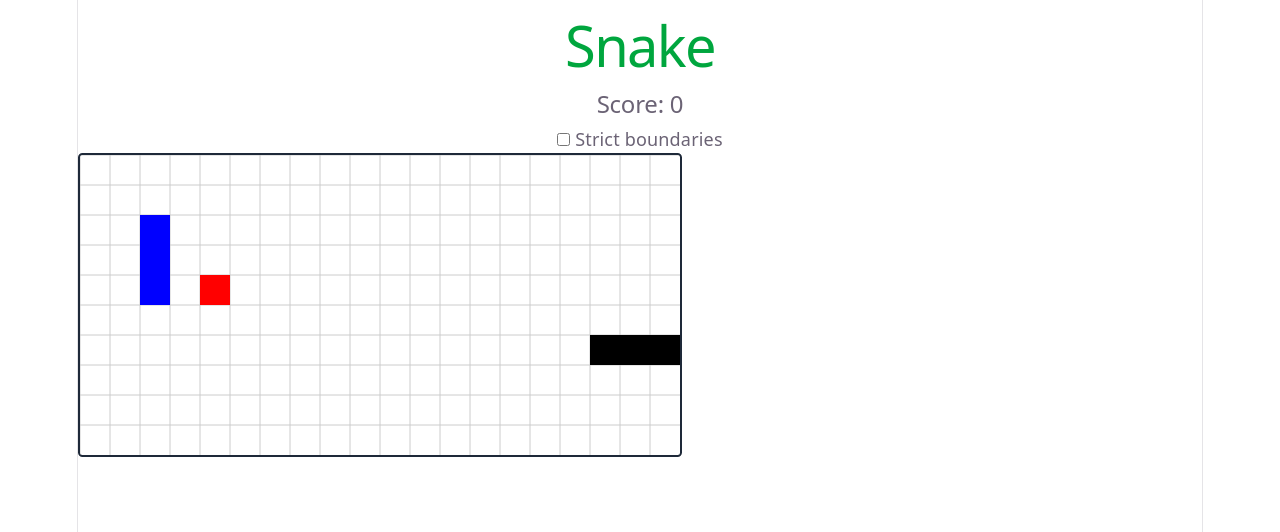
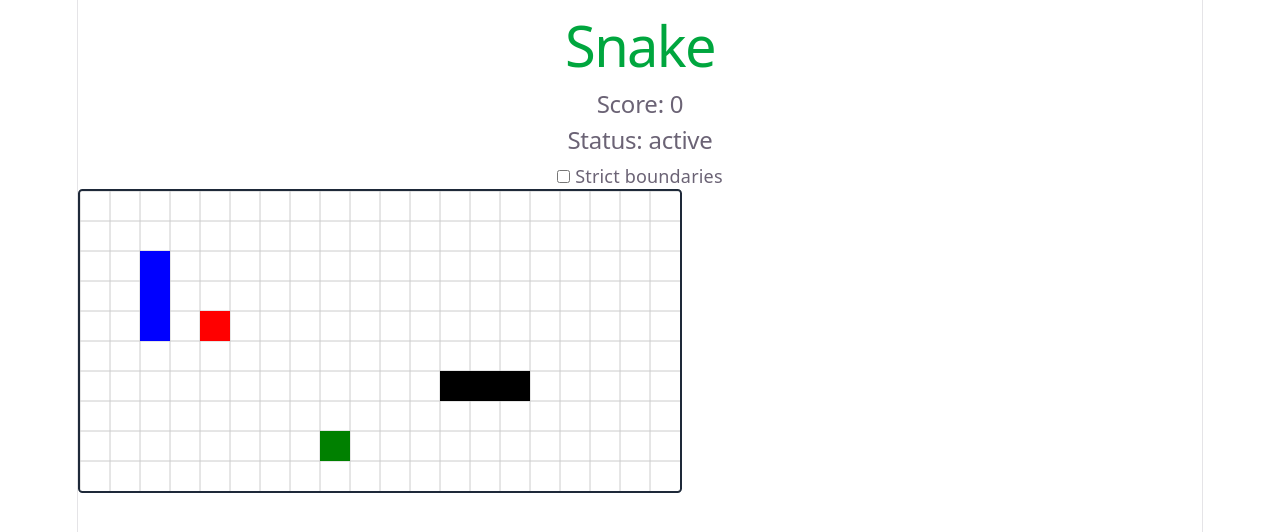
Before and after one commit to Gafafafa25/react-game-snake, a React (Vite) app: page / in a window 1280 px wide. Shown: the top 532 px of the page. Built offline with nearby package versions, Linux system fonts and the light colour scheme.

Commit message:
add foodX2

```diff
--- a/src/components/Game.jsx
+++ b/src/components/Game.jsx
@@ -17,27 +17,48 @@ const createInitialState = () => {
     // const walls = []
 
     const food = {x: 4, y: 4}
+    const foodX2 = {x: 8, y: 8}
     return {
         snake: initSnake,
         walls: walls,
         food: food,
+        foodX2: foodX2,
         direction: initDirection,
         score: 0,
         strictMode: false,
         status: "active"
     }
 }
-const getNextHead = (head, direction) => {
+const getNextHead = (head, direction, strictMode) => {
+    const nextHead = {x: head.x + direction.dx, y: head.y + direction.dy}
+    if (strictMode === false && isOutside(nextHead)) {
+        if (direction.dx === 1 && direction.dy === 0) {
+            return {x: 0, y: nextHead.y}
+        }
+        if (direction.dx === -1 && direction.dy === 0) {
+            return {x: columns - 1, y: nextHead.y}
+        }
+        if (direction.dx === 0 && direction.dy === 1) {
+            return {x: nextHead.x, y: 0}
+        }
+        if (direction.dx === 0 && direction.dy === -1) {
+            return {x: nextHead.x, y: rows - 1}
+        }
+    }
     return {x: head.x + direction.dx, y: head.y + direction.dy}
 }
 const getEmptyCell = (currentState) => {
     let randomX, randomY
     let isTouchedTail = 0
     let isTouchedWall = 0
+    let isTouchedFood = 0
     do {
         console.log("!")
         isTouchedTail = 0
         isTouchedWall = 0
+        isTouchedFood = 0
+        //todo: isTouchedFoodX2
+
         randomX = Math.floor(Math.random() * (columns - 3)) + 2
         randomY = Math.floor(Math.random() * (rows - 3)) + 2
 
@@ -60,21 +81,25 @@ const getEmptyCell = (currentState) => {
                 // alert("here")
             }
         }
-    } while (isTouchedTail === 1 || randomX === currentState.food.x && randomY === currentState.food.y || isTouchedWall === 1)
+        if (randomX === currentState.food.x && randomY === currentState.food.y ) {
+            isTouchedFood = 1
+            break
+        }
+    } while (isTouchedTail === 1 || isTouchedWall === 1 || isTouchedFood === 1)
     return {x: randomX, y: randomY}
 }
 
 const getNextGameState = (currentState, direction) => {
-    const tmpHead = getNextHead(currentState.snake[0], direction)
+    const tmpHead = getNextHead(currentState.snake[0], direction, currentState.strictMode)
     const tmpTail = currentState.snake[currentState.snake.length - 1]
     if (isOutside(tmpHead) && currentState.strictMode === true) {
         // alert("gameOver")
         return {...currentState, status: "gameOver"}
     }
-    if (isOutside(tmpHead) && currentState.strictMode === false) {
-        // alert("gameOver")
-        return {...currentState, status: "gameOver"}
-    }
+    // if (isOutside(tmpHead) && currentState.strictMode === false) {
+    //     // alert("gameOver")
+    //     return {...currentState}
+    // }// fix update tmpHead
     if (compareCells(tmpHead, tmpTail)) {
         // alert("gameOver")
         return {...currentState, status: "gameOver"}
@@ -86,12 +111,20 @@ const getNextGameState = (currentState, direction) => {
         }
     }
     const snake = [tmpHead, ...currentState.snake.slice(0, -1)]
+    //todo: snake + 1 ???
     if (compareCells(tmpHead, currentState.food)) {
         const food = getEmptyCell(currentState)
         console.log(food, " food")
         const score = currentState.score + 1
         const snake = [tmpHead, ...currentState.snake]
         return {...currentState, snake: snake, food: food, score: score}
+    }
+    if (compareCells(tmpHead, currentState.foodX2)) {
+        const foodX2 = getEmptyCell(currentState)
+        console.log(foodX2, " foodX2")
+        const score = currentState.score * 2
+        const snake = [tmpHead, ...currentState.snake]
+        return {...currentState, snake: snake, foodX2: foodX2, score: score}
     }
     return {...currentState, snake: snake}
 }
@@ -124,6 +157,7 @@ const renderGame = (canvas, state) => {
     for (let i = 0; i < state.walls.length; i++) {
         drawCell(ctx, state.walls[i], 'blue')
     }
+    drawCell(ctx, state.foodX2, 'green')
 }
 
 
@@ -133,7 +167,6 @@ const keyToDirection = {
     ArrowLeft: {dx: -1, dy: 0},
     ArrowRight: {dx: 1, dy: 0}
 }
-
 
 
 const Game = () => {
@@ -167,7 +200,7 @@ const Game = () => {
             console.log(e.code, " key")
             if (e.code === "Space") {
                 setGameState((gameState) => {
-                   return {...gameState, status: gameState.status === "active" ? "pause" : "active"}
+                    return {...gameState, status: gameState.status === "active" ? "pause" : "active"}
                 })
                 return
             }
@@ -193,9 +226,10 @@ const Game = () => {
         <section>
             <h1 className="text-green-600">Snake</h1>
             <h2>Score: {gameState.score}</h2>
+            <h2>Status: {gameState.status}</h2>
             <div>
                 <input type="checkbox" id="option1" checked={gameState.strictMode}
-                       onChange={() => setGameState(gameState => ({...gameState, strictMode: !gameState.strictMode}))} />
+                       onChange={() => setGameState(gameState => ({...gameState, strictMode: !gameState.strictMode}))}/>
                 <label htmlFor="option1"> Strict boundaries</label>
             </div>
             <canvas className="border-2 border-gray-800 rounded lg" ref={canvasRef} width={columns * cellSize}
```
